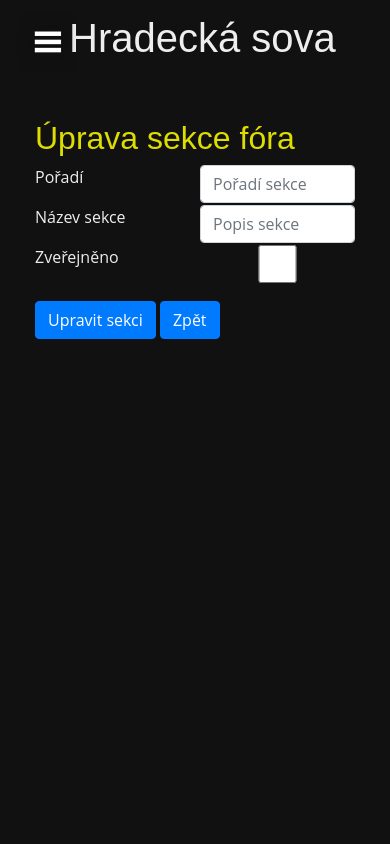
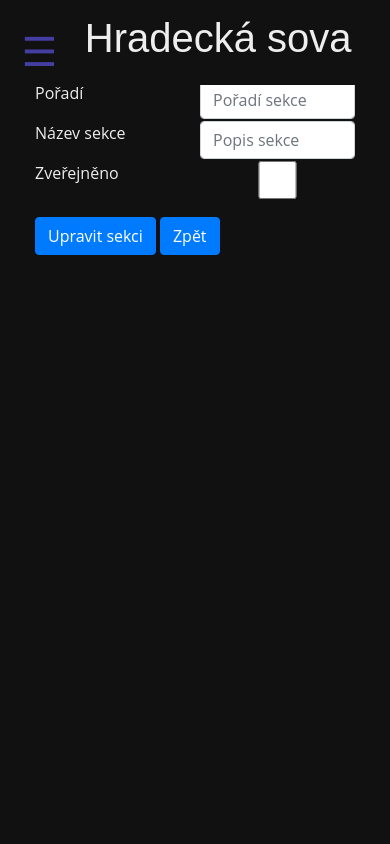
Before and after one commit to pozda2/HKSova, a Flask app: template hksova/templates/admin/forum_section.jinja in a window 390 px wide. Run offline with Flask 2, Linux system fonts and the light colour scheme; the template is opened without the code that fills it: values that come from a table or form of the project are taken from there, others are empty; parts of the project's set-up code (start-up, migrations or seed data) failed here and were passed over; some libraries are stand-ins or nearby versions.

Commit message:
Small changes in global layout.

```diff
--- a/hksova/static/css/style.css
+++ b/hksova/static/css/style.css
@@ -130,7 +130,6 @@ h1, .h1 {
     -webkit-flex-grow: 2;
     -ms-flex-positive: 2;
     flex-grow: 2;
-    margin-top: 84px;
 }
 
 .dashboard-content {
@@ -233,8 +232,8 @@ h1, .h1 {
 }
 
 .dashboard-nav-item {
-    min-height: 56px;
-    padding: 8px 20px 8px 70px;
+    /*min-height: 56px;*/
+    padding: 8px 10px 8px 30px;
     display: -webkit-box;
     display: -webkit-flex;
     display: -ms-flexbox;
@@ -258,8 +257,8 @@ h1, .h1 {
 }
 
 .dashboard-nav-item-alone {
-    min-height: 56px;
-    padding: 8px 20px 8px 70px;
+    /*min-height: 56px;*/
+    padding: 8px 10px 8px 30px;
     display: -webkit-box;
     display: -webkit-flex;
     display: -ms-flexbox;
@@ -383,6 +382,8 @@ h1, .h1 {
     -ms-flex-pack: center;
     justify-content: center;
     color: #443ea2;
+    display: none;
+    font-size: 2.5rem;
 }
 
 .menu-toggle:hover, .menu-toggle:active, .menu-toggle:focus {
@@ -418,6 +419,17 @@ h1, .h1 {
     margin: 1rem 0;
     overflow: hidden;
     background-color: rgba(236, 238, 239, 0.3);
+}
+
+@media only screen and (max-width: 992px) {
+  .menu-toggle {
+    display: block;
+    margin: 1ex;
+    vertical-align: middle;
+  }
+  .dashboard-toolbar {
+    padding: 0;
+  }
 }
 
 @media (min-width: 992px) {
--- a/hksova/templates/_main.jinja
+++ b/hksova/templates/_main.jinja
@@ -4,12 +4,12 @@
 
 <body>
 <div class='dashboard'>
-{%- include "_menu.jinja" -%}
     <div class='dashboard-app'>
         <header class='dashboard-toolbar'>
-            <a href="#!" class="menu-toggle"><img src={{url_for("static", filename="img/bars.png")}}></a>
+            <a href="#!" class="menu-toggle">&#9776;</a>
             <h1>Hradecká sova {{ year.year }}</h1>
         </header>
+        {%- include "_menu.jinja" -%}
         <div class='dashboard-content'>
             <div class='container'>
 
--- a/hksova/templates/_menu.jinja
+++ b/hksova/templates/_menu.jinja
@@ -1,8 +1,8 @@
 <div class="dashboard-nav">
     <header>
-        <a href="#!" class="menu-toggle"><img src={{url_for("static", filename="img/bars.png")}}></a>
         <a href="/" class="brand-logo"><img src={{url_for("static", filename="img/sova_bila_mala.png")}} title="Logo Hradecká sova" alt="Logo Hradecká sova" /></a>
     </header>
+
     {# for special pages NOT rendered from DB #}
     {%- set active_page = request.url_rule|default('/')|string -%}
     {# for editable pages rendered from DB #}
@@ -59,7 +59,7 @@
                             {%- if item.blueprint -%}
                                 {%- if item.function == "view_page" -%}
                                     {% set href = url_for(item.blueprint ~ year.year ~ '.' ~ item.function, pageurl=item.link) -%}
-                                    <a href={{href|e}} class="dashboard-nav-item{% if item.idpage == page.idpage %} active{% endif %}">{{item.idpage}} {{item.menu}}</a>
+                                    <a href={{href|e}} class="dashboard-nav-item{% if item.idpage == page.idpage %} active{% endif %}">{{item.menu}}</a>
                                 {%- else -%}
                                     {%- if not session.logged or (session.logged and item.function != 'login_team' and item.function != 'view_registration') -%}
                                         {%- if not session.org or (session.logged and item.function != 'view_team' and item.function != 'view_password_change' and item.function != 'view_registration_cancel') -%}
```
